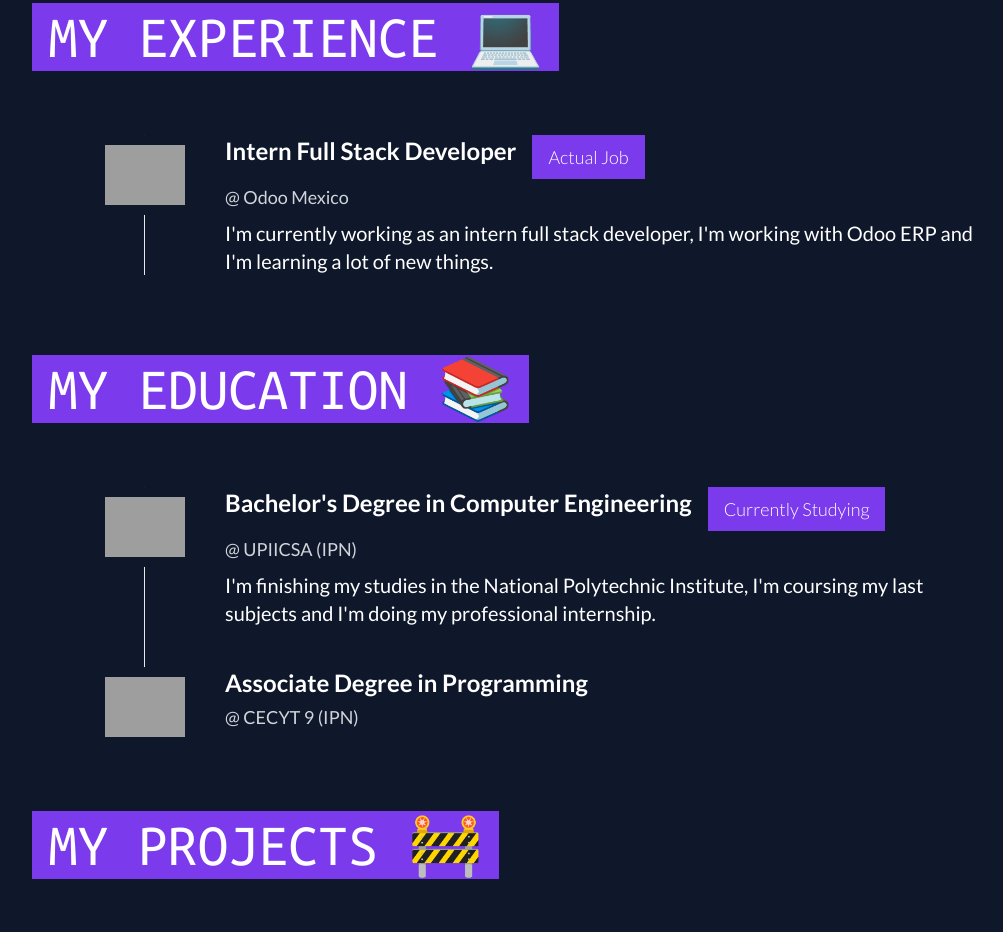
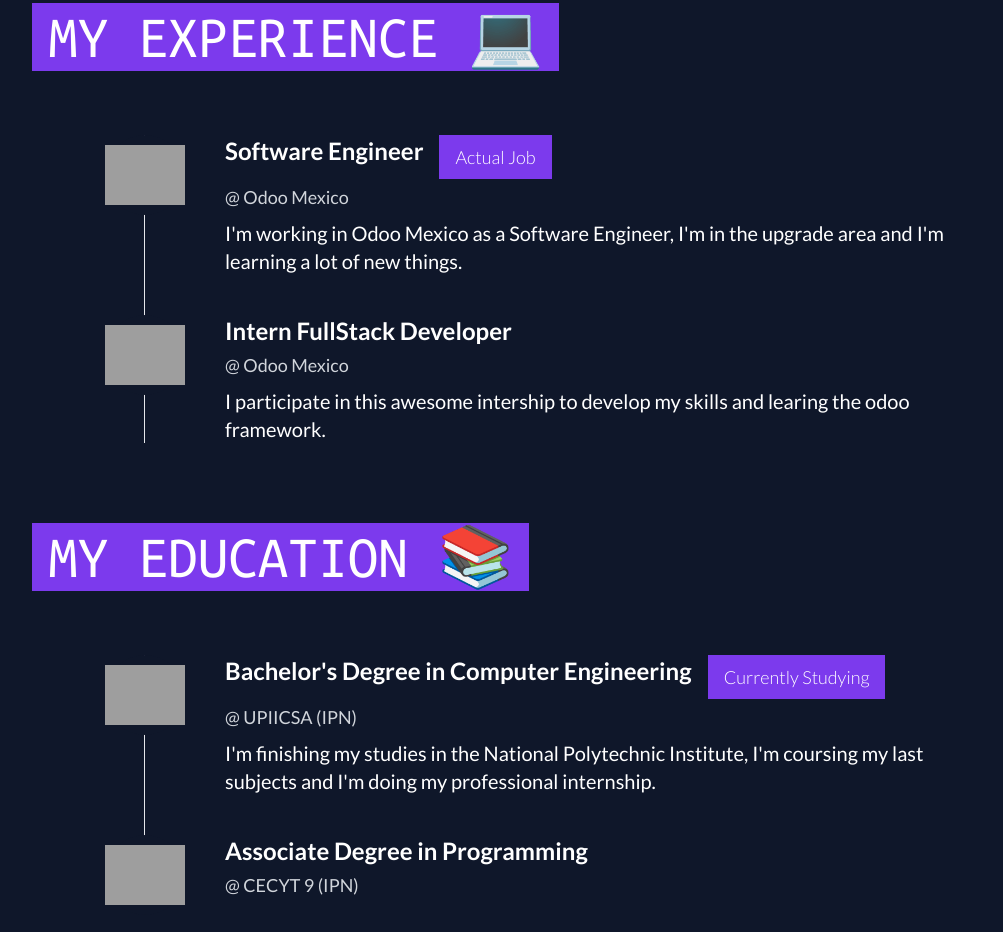
Before and after one commit to Nefonfo/web-portafolio, an Astro site: page / in a window 1280 px wide. Shown: the part 1871-2803 px from the top of the page, without its empty margins (80-1083 px from the left). Built offline with nearby package versions, Linux system fonts and the light colour scheme; Astro itself is replaced by a stand-in of ours; grey boxes are pictures that could not be loaded.

Commit message:
new position: odoo software engineer

```diff
--- a/src/pages/index.astro
+++ b/src/pages/index.astro
@@ -144,12 +144,19 @@ import IPNLogo from "../assets/ipn_logo.png";
 		<Section title="My Experience 💻">
 			<TimelineWrapper>
 				<TimelineItem
-					position="Intern Full Stack Developer"
+					position="Software Engineer"
 					place="Odoo Mexico"
-					description="I'm currently working as an intern full stack developer, I'm working with Odoo ERP and I'm learning a lot of new things."
+					description="I'm working in Odoo Mexico as a Software Engineer, I'm in the upgrade area and I'm learning a lot of new things."
 					image={OdooLogo}
 					altImage="Odoo Logo"
 					isActual={true}
+				/>
+				<TimelineItem
+					position="Intern FullStack Developer"
+					place="Odoo Mexico"
+					description="I participate in this awesome intership to develop my skills and learing the odoo framework."
+					image={OdooLogo}
+					altImage="Odoo Logo"
 				/>
 			</TimelineWrapper>
 		</Section>
```
